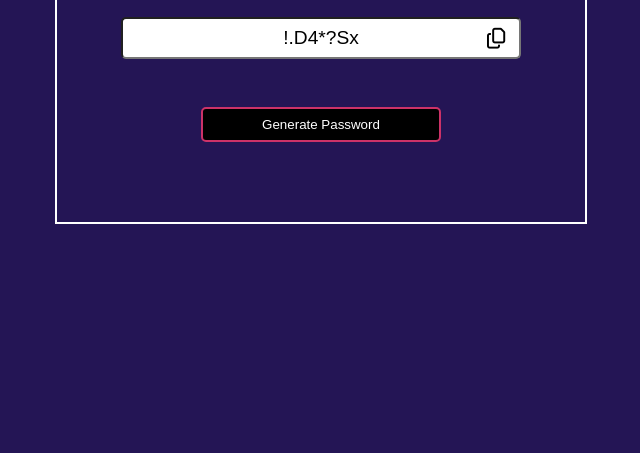
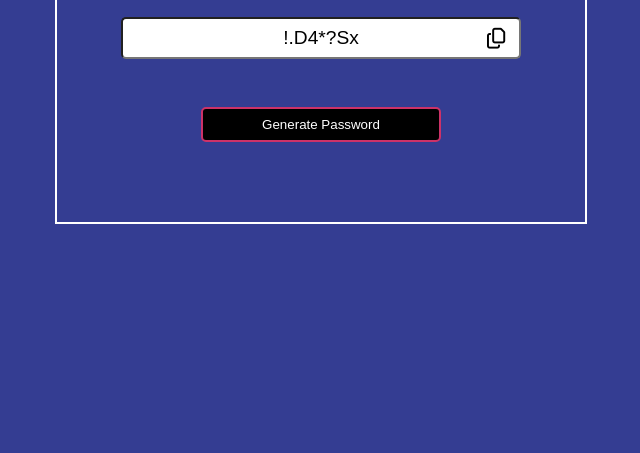
Before and after one commit to mhrhabib-dev/Random-password-genetor, a plain HTML site: page index.html in a window 1280 px wide. Shown: the part 347-800 px from the top of the page, without its empty margins (319-959 px from the left). Drawn offline with Linux system fonts and the light colour scheme.

Commit message:
update01

```diff
--- a/style.css
+++ b/style.css
@@ -2,13 +2,13 @@
     margin: 0;
     padding: 0;
     box-sizing: border-box;
-    background-color: #241555;
 }
 body{
     width: 100vw;
     height: 100vh;
     display: grid;
     place-content: center;
+    background-color: #343d92;
 }
 .container{
     color: white;
```
